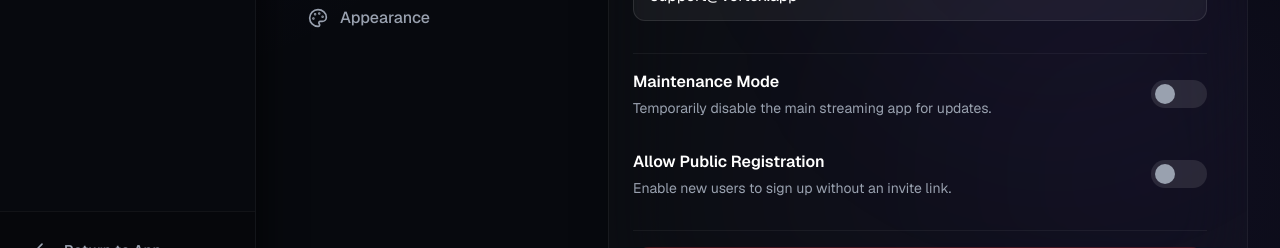
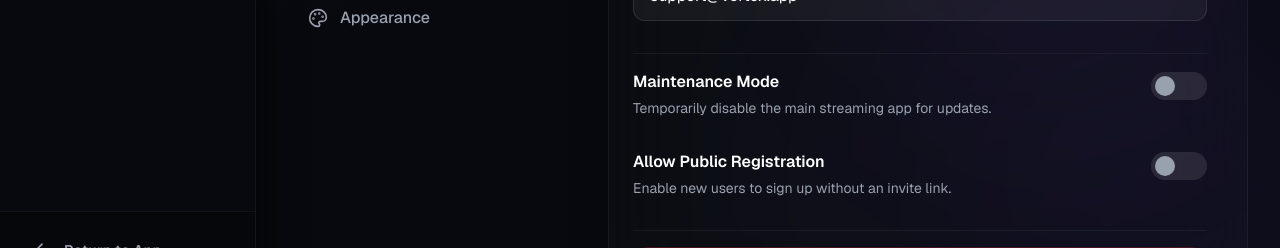
Before and after one commit to Rajat-Solankii/vortex-admin, a Next.js app: page /settings in a window 1280 px wide. Shown: the part 460-708 px from the top of the page. Built offline with nearby package versions, Linux system fonts and the light colour scheme; no server answers; the database is empty.

Commit message:
Align toggles with title

```diff
--- a/src/components/SettingsForm.tsx
+++ b/src/components/SettingsForm.tsx
@@ -67,20 +67,23 @@ export default function SettingsForm({ initialPlatformName, initialSupportEmail,
         <div className="w-full h-px bg-white/5 my-4"></div>
 
         {/* Maintenance Mode Toggle (Independent) */}
-        <div className="flex items-center justify-between max-w-xl">
+        <div className="flex items-start justify-between max-w-xl">
           <div>
             <h3 className="text-white font-semibold mb-1">Maintenance Mode</h3>
             <p className="text-sm text-gray-400">Temporarily disable the main streaming app for updates.</p>
           </div>
+          <div className="mt-0.5">
             <MaintenanceToggle />
+          </div>
         </div>
 
         {/* Public Registration Toggle */}
-        <div className="flex items-center justify-between max-w-xl">
+        <div className="flex items-start justify-between max-w-xl">
           <div>
             <h3 className="text-white font-semibold mb-1">Allow Public Registration</h3>
             <p className="text-sm text-gray-400">Enable new users to sign up without an invite link.</p>
           </div>
+          <div className="mt-0.5">
             <button
               onClick={() => {
                 const newValue = !publicRegistration;
@@ -92,6 +95,7 @@ export default function SettingsForm({ initialPlatformName, initialSupportEmail,
             >
               <div className={`w-5 h-5 rounded-full absolute top-1 transition-transform ${publicRegistration ? 'bg-white translate-x-8' : 'bg-gray-400 translate-x-1'}`}></div>
             </button>
+          </div>
         </div>
 
         <div className="w-full h-px bg-white/5 my-4"></div>
```
Lines whose indentation alone changed are shown as unchanged.
